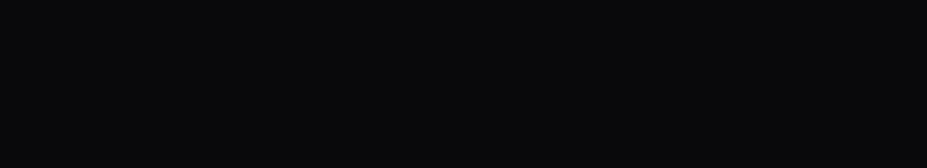
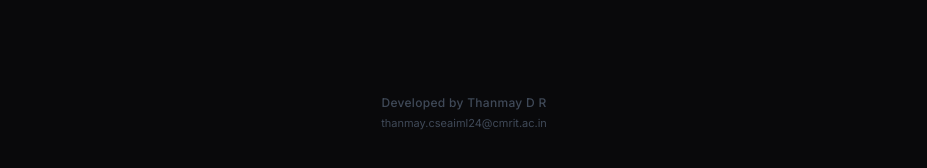
Before and after one commit to thanmaydr0/4thsem_finals, a React (Vite) app in the folder vtu-exam-prep/: page / in a window 1280 px wide. Shown: the part 880-1048 px from the top of the page, without its empty margins (176-1103 px from the left). Before the commit the page ends 919 px from the top, so only its background shows below. Built offline with nearby package versions, Linux system fonts and the light colour scheme; no server answers; the database is empty.

Commit message:
Add developer credit footers

```diff
--- a/vtu-exam-prep/src/components/StudyLayout.tsx
+++ b/vtu-exam-prep/src/components/StudyLayout.tsx
@@ -385,6 +385,18 @@
                   );
                 })}
               </nav>
+
+              {/* Developer Credit Footer in Sidebar */}
+              <div className="p-4 border-t border-border mt-auto opacity-50 hover:opacity-100 transition-opacity text-center shrink-0">
+                <p className="text-[10px] text-muted-foreground font-medium uppercase tracking-wider mb-1">
+                  Developed by Thanmay D R
+                </p>
+                <p className="text-[10px] text-muted-foreground/70">
+                  <a href="mailto:thanmay.cseaiml24@cmrit.ac.in" className="hover:text-accent transition-colors">
+                    thanmay.cseaiml24@cmrit.ac.in
+                  </a>
+                </p>
+              </div>
             </div>
           )}
           </aside>
--- a/vtu-exam-prep/src/pages/Home.tsx
+++ b/vtu-exam-prep/src/pages/Home.tsx
@@ -327,6 +327,18 @@
           </div>
         </div>
       </div>
+
+      {/* Footer */}
+      <footer className="w-full pt-12 pb-6 text-center opacity-60 hover:opacity-100 transition-opacity">
+        <p className="text-xs text-muted-foreground font-medium tracking-wide">
+          Developed by Thanmay D R
+        </p>
+        <p className="text-[11px] text-muted-foreground mt-1">
+          <a href="mailto:thanmay.cseaiml24@cmrit.ac.in" className="hover:text-accent transition-colors">
+            thanmay.cseaiml24@cmrit.ac.in
+          </a>
+        </p>
+      </footer>
     </div>
   );
 }
```
